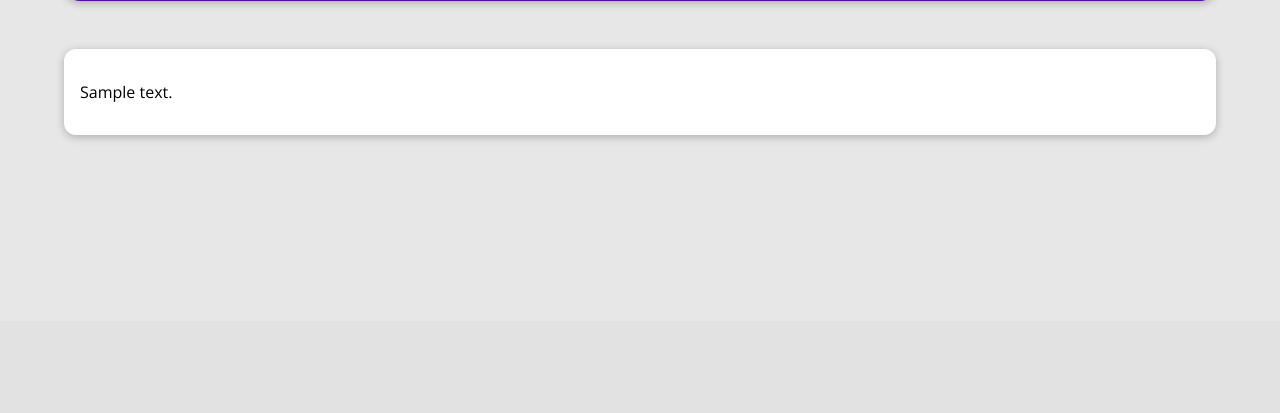
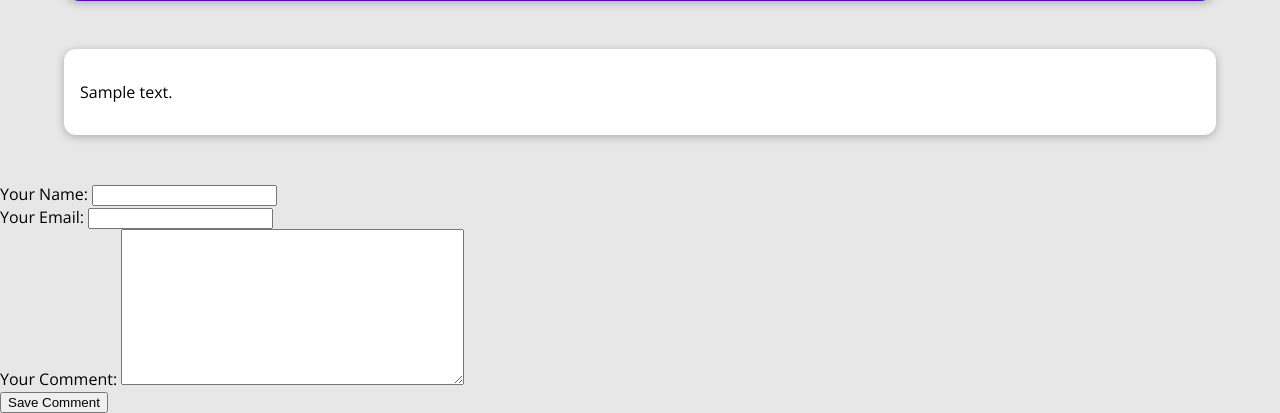
Before and after one commit to MateuszKrolik/DJ-BLOG, a Django app: a page that uses blog/templates/blog/post-detail.html in a window 1280 px wide. Shown: the part 479-892 px from the top of the page. Before the commit the page ends 618 px from the top, so only its background shows below. Run offline with Django 5.2, Linux system fonts and the light colour scheme; tables that the repository leaves empty hold one stand-in row (values such as "Sample post"); grey boxes marked "Sample" are stand-in pictures.

Commit message:
🍄 27th Commit
Created CommentForm as a ModelForm for Comment model.
Excluded 'post' field from the form and customized form labels.
Integrated CommentForm into PostDetailView and updated post detail template to include the form.

```diff
--- /dev/null
+++ b/blog/forms.py
@@ -0,0 +1,12 @@
+from django import forms
+from .models import Comment
+
+class CommentForm(forms.ModelForm):
+    class Meta:
+        model = Comment
+        exclude = ["post"]
+        labels = {
+            "user_name": "Your Name",
+            "user_email": "Your Email",
+            "text": "Your Comment",
+        }
--- a/blog/templates/blog/post-detail.html
+++ b/blog/templates/blog/post-detail.html
@@ -32,7 +32,8 @@
 
 <div>
     <form>
-
+        {{comment_form}}
+        <button>Save Comment</button>
     </form>
 </div>
 
--- a/blog/views.py
+++ b/blog/views.py
@@ -2,6 +2,7 @@ from django.shortcuts import render, get_object_or_404
 from django.views.generic import ListView, DetailView
 
 from .models import Post
+from .forms import CommentForm
 
 # Create your views here.
 
@@ -42,6 +43,7 @@ class SinglePostView(DetailView):
     def get_context_data(self, **kwargs):
         context = super().get_context_data(**kwargs)
         context["post_tags"] = self.object.tags.all()
+        context["comment_form"] = CommentForm()
         return context
 
 # def post_detail(request, slug):
```
Lines whose indentation alone changed are shown as unchanged.
